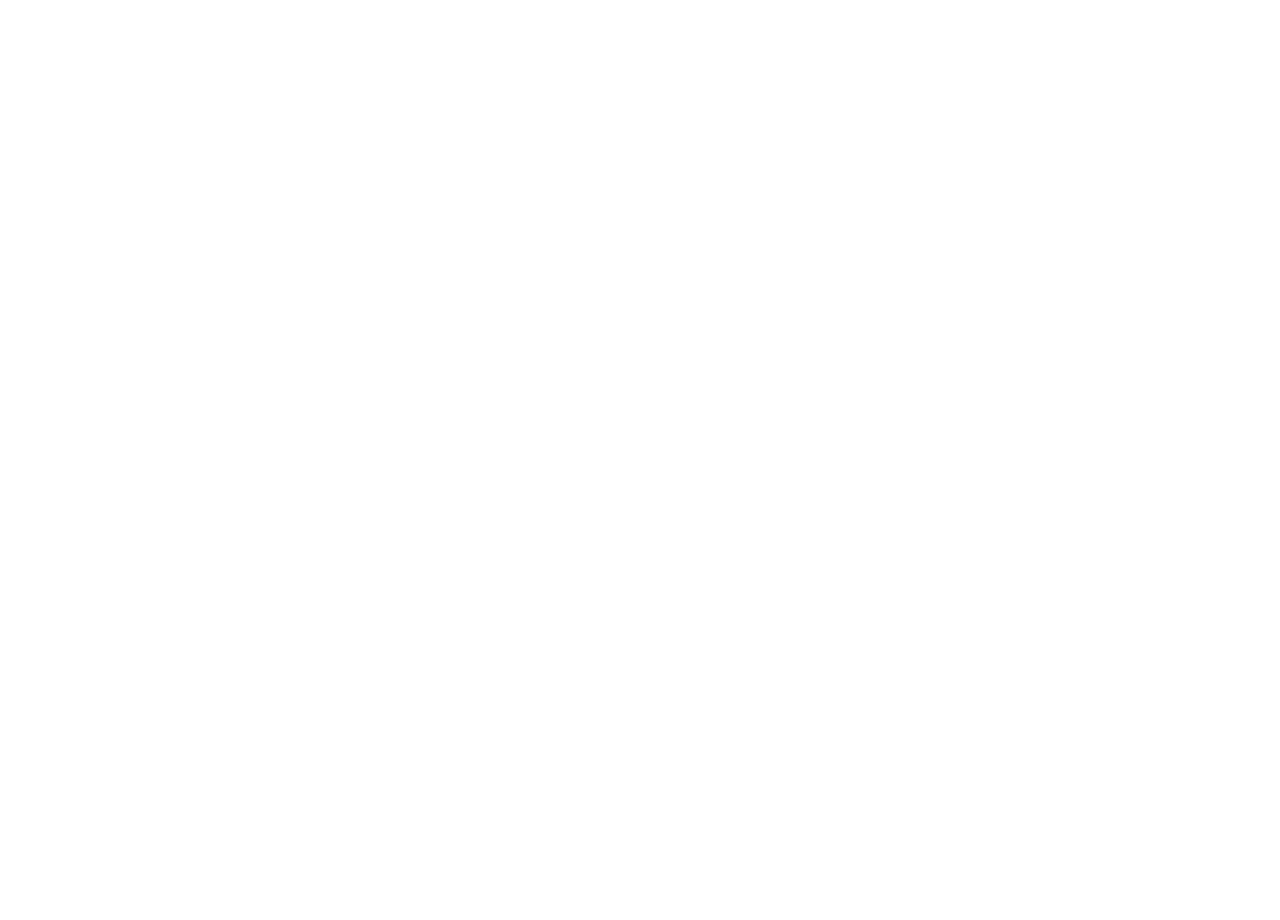
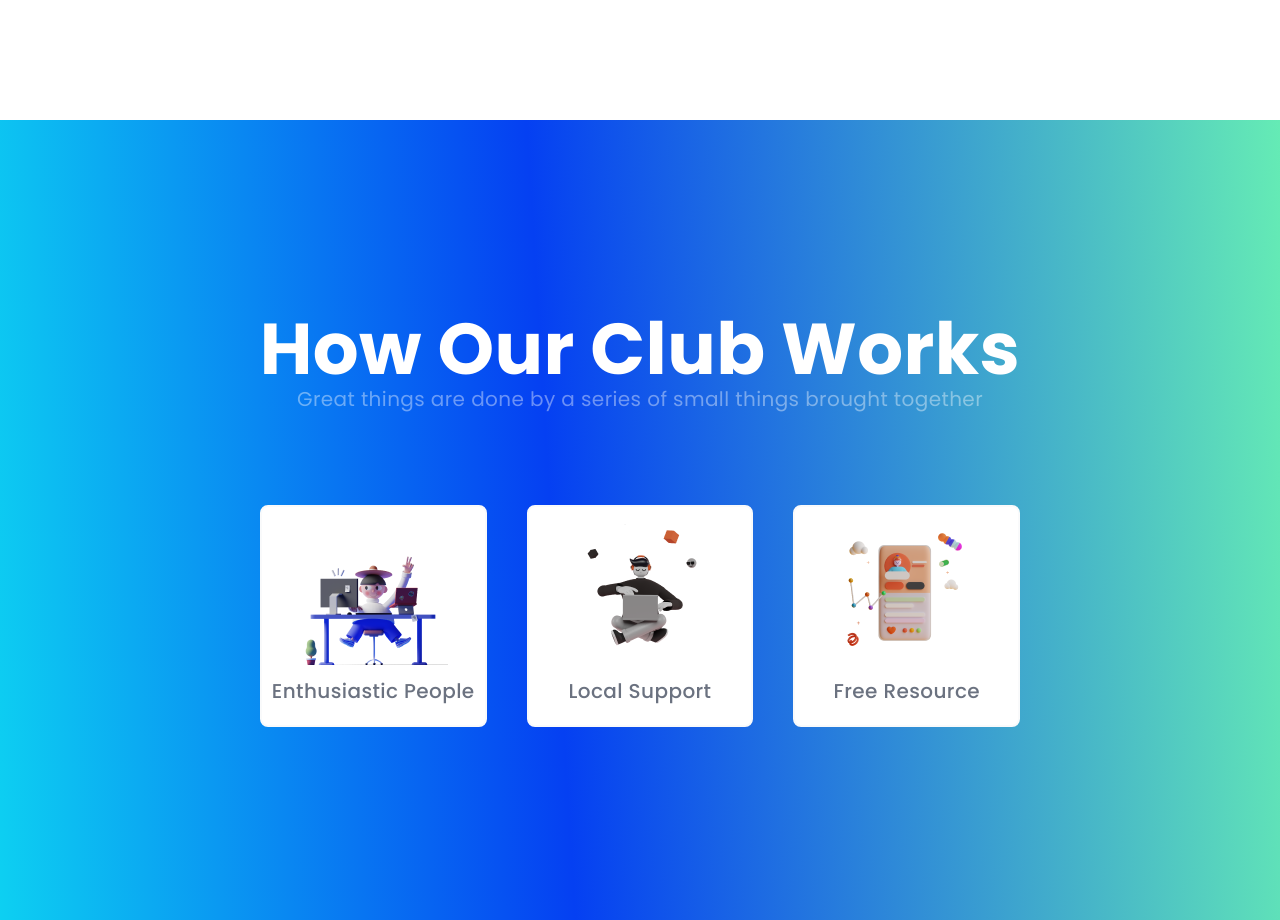
Before and after one commit to 0xharshrastogi/DevHead, a React (Create React App) app: page / in a window 1280 px wide. Shown: the part 680-1600 px from the top of the page. Before the commit the page ends 800 px from the top, so only its background shows below. Built offline with nearby package versions, Linux system fonts and the light colour scheme.

Commit message:
Large Screen Section 2 Created

```diff
--- a/src/components/Card/Card.tsx
+++ b/src/components/Card/Card.tsx
@@ -1,6 +1,7 @@
 interface Props {
   imageSrc: string;
   cardTitle: string;
+  className?: string;
 }
 // const shadow = `0 20px 25px -5px rgba(0, 0, 0, 0.1), 0 10px 10px -5px rgba(0, 0, 0, 0.04)`;
 // const boxShadow = `var(--tw-ring-offset-shadow, 0 0 #0000), var(--tw-ring-shadow, 0 0 #0000), 0 0 #0000`;
@@ -9,11 +10,11 @@
   const { imageSrc, cardTitle } = props;
 
   return (
-    <div className="border-2 transition-shadow border-gray-50 rounded-lg p-2 w-full max-w-xs card">
+    <div className="border-2 bg-white transition-shadow border-gray-50 rounded-lg p-2 w-full max-w-xs card">
       <div className="card__image_wrapper">
         <img src={imageSrc} alt={cardTitle} className="mx-auto card__image" />
       </div>
-      <span className="inline-block my-3 w-full text-center font-medium capitalize text-2xl text-gray-500 card__title">
+      <span className="inline-block my-3 w-full text-center font-medium capitalize text-xl text-gray-500 card__title">
         {cardTitle}
       </span>
     </div>
--- a/src/containers/Homepage/HomePage0.tsx
+++ b/src/containers/Homepage/HomePage0.tsx
@@ -54,9 +54,9 @@
         </div>
 
         <section className="mt-7 space-y-8 flex flex-col items-center">
-          <Card imageSrc={Sally10} cardTitle="lorem" />
-          <Card imageSrc={Sally13} cardTitle="lorem" />
-          <Card imageSrc={Sally12} cardTitle="lorem" />
+          <Card imageSrc={Sally10} cardTitle="Enthusiastic People" />
+          <Card imageSrc={Sally13} cardTitle="Local Support" />
+          <Card imageSrc={Sally12} cardTitle="Free Resource" />
         </section>
       </section>
     </>
--- a/src/containers/Homepage/HomePage640.tsx
+++ b/src/containers/Homepage/HomePage640.tsx
@@ -1,6 +1,9 @@
 import { Link } from "react-router-dom";
-
+import Card from "../../components/Card/Card";
 import Button from "../../components/Button";
+import Sally10 from "../../assets/Saly-10.png";
+import Sally13 from "../../assets/Saly-13.png";
+import Sally12 from "../../assets/Saly-12.png";
 import Arthur from "../../assets/Aurthur.png";
 
 const HomePageMd = ({ messageText }: { messageText: string }) => {
@@ -30,6 +33,32 @@
           </section>
         </section>
       </section>
+
+      <section
+        style={{
+          background:
+            "linear-gradient(266.51deg, #70FFAE -6.56%, #0540F2 56.71%, #0FF2F2 110.25%)",
+          backgroundBlendMode: "darken",
+        }}
+        className="min-h-screen grid place-items-center bg-gradient-to-r from-blue-500 to-green-400 text-white"
+      >
+        <div className="flex flex-col gap-7">
+          <div className="mb-16">
+            <div className="text-center">
+              <h2 className="font-bold text-7xl">How Our Club Works</h2>
+              <span className="text-xl opacity-40">
+                Great things are done by a series of small things brought
+                together
+              </span>
+            </div>
+          </div>
+          <section className="flex gap-10">
+            <Card imageSrc={Sally10} cardTitle="Enthusiastic People" />
+            <Card imageSrc={Sally13} cardTitle="Local Support" />
+            <Card imageSrc={Sally12} cardTitle="Free Resource" />
+          </section>
+        </div>
+      </section>
     </>
   );
 };
```
